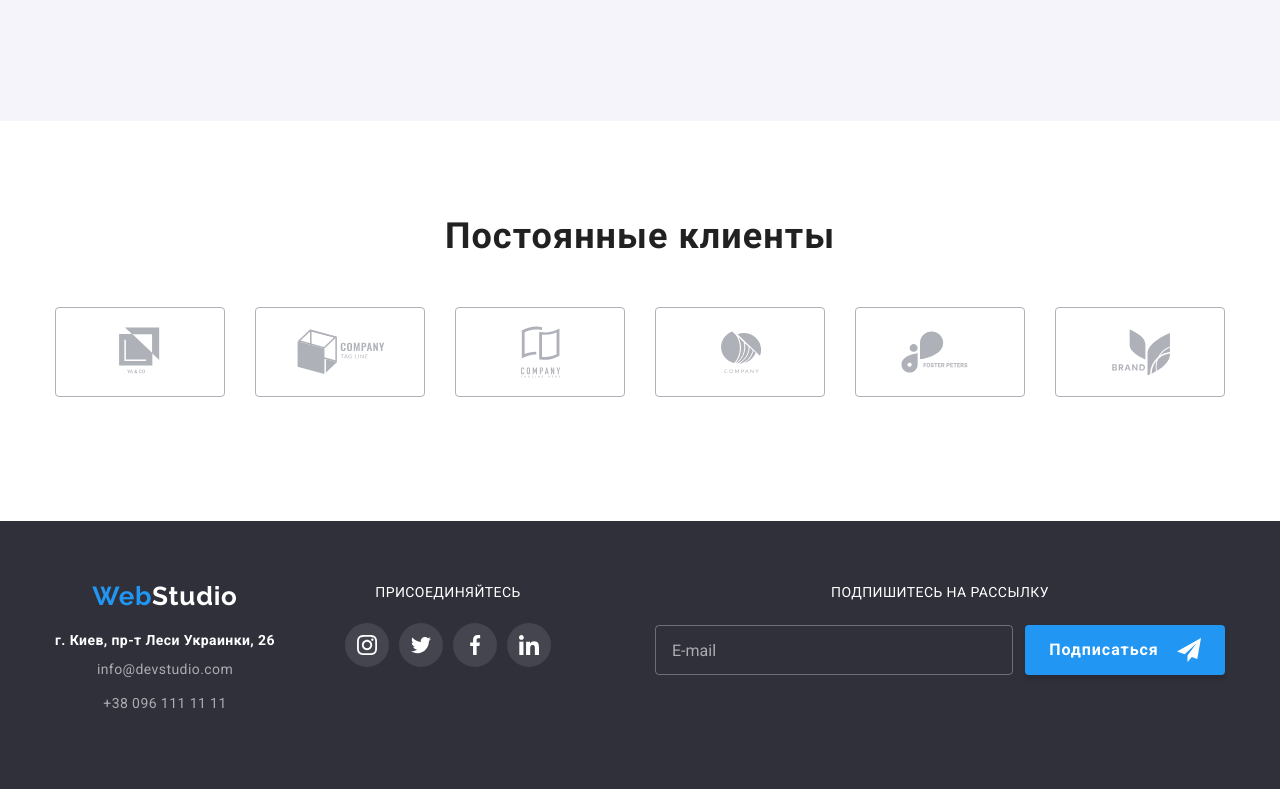
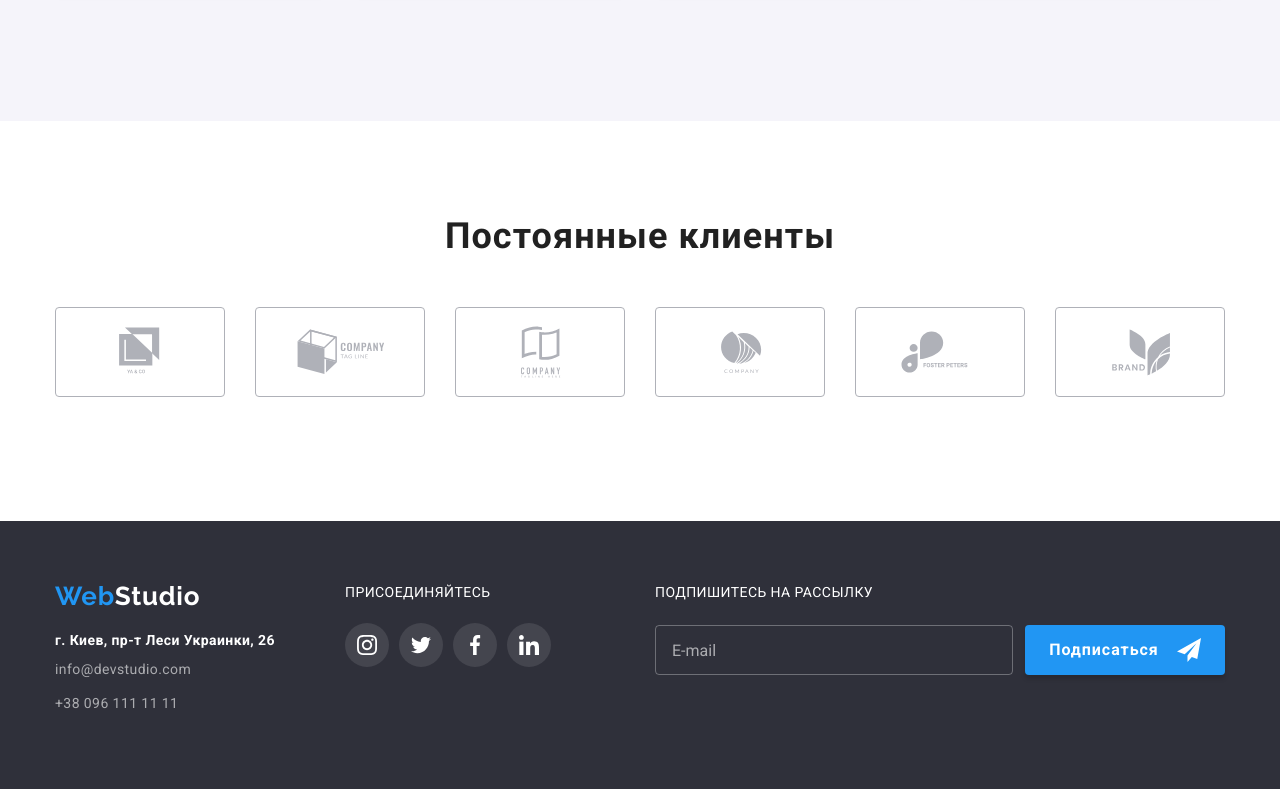
Before and after one commit to Vladimirdemort/goit-markup-hw-08, a plain HTML site: page index.html in a window 1280 px wide. Shown: the part 2336-3125 px from the top of the page. Drawn offline with nearby package versions, Linux system fonts and the light colour scheme.

Commit message:
исправляет заголовки в футере

```diff
--- a/sass/layouts/_footer.scss
+++ b/sass/layouts/_footer.scss
@@ -25,6 +25,9 @@
   @media screen and (min-width: 768px) and (max-width: 1199.98px) {
     margin-left: 76px;
   }
+  @media screen and (min-width: 1200px) {
+    align-items: flex-start;
+  }
 }
 
 .address {
@@ -42,6 +45,10 @@
   margin-bottom: 10px;
 
   text-align: center;
+
+  @media screen and (min-width: 1200px) {
+    text-align: start;
+  }
 }
 
 .footer__socials {
@@ -67,6 +74,9 @@
   color: var(--white-text);
 
   text-align: center;
+  @media screen and (min-width: 1200px) {
+    text-align: start;
+  }
 }
 
 .footer__contacts {
```
Also changed, not shown: css/main.css, css/main.min.css, 2 other files.
